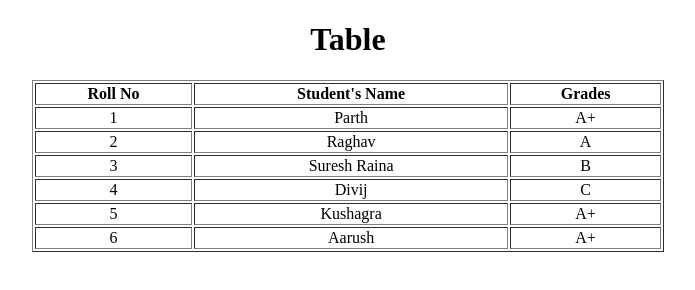
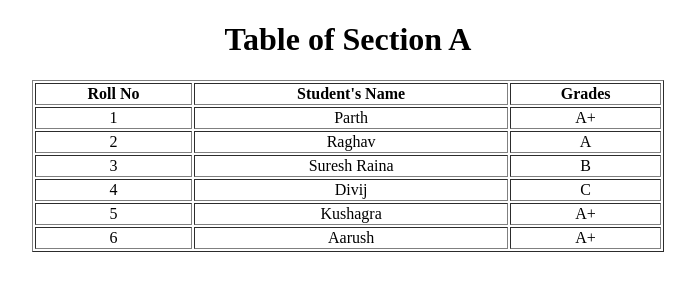
Before and after one commit to Parth730/assignment1, a plain HTML site: page Ques-5/index.html in a window 1280 px wide. Shown: the whole page, without its empty margins (292-987 px from the left). Drawn offline with Linux system fonts and the light colour scheme.

Commit message:
Update index.html

```diff
--- a/Ques-5/index.html
+++ b/Ques-5/index.html
@@ -5,7 +5,7 @@
     <title>Question 5</title>
   </head>
   <body>
-    <h1 style="text-align: center;">Table</h1>
+    <h1 style="text-align: center;">Table of Section A</h1>
     <div align="center">
     <table width="50%" border="1" height="50%">
         <tr>
```
